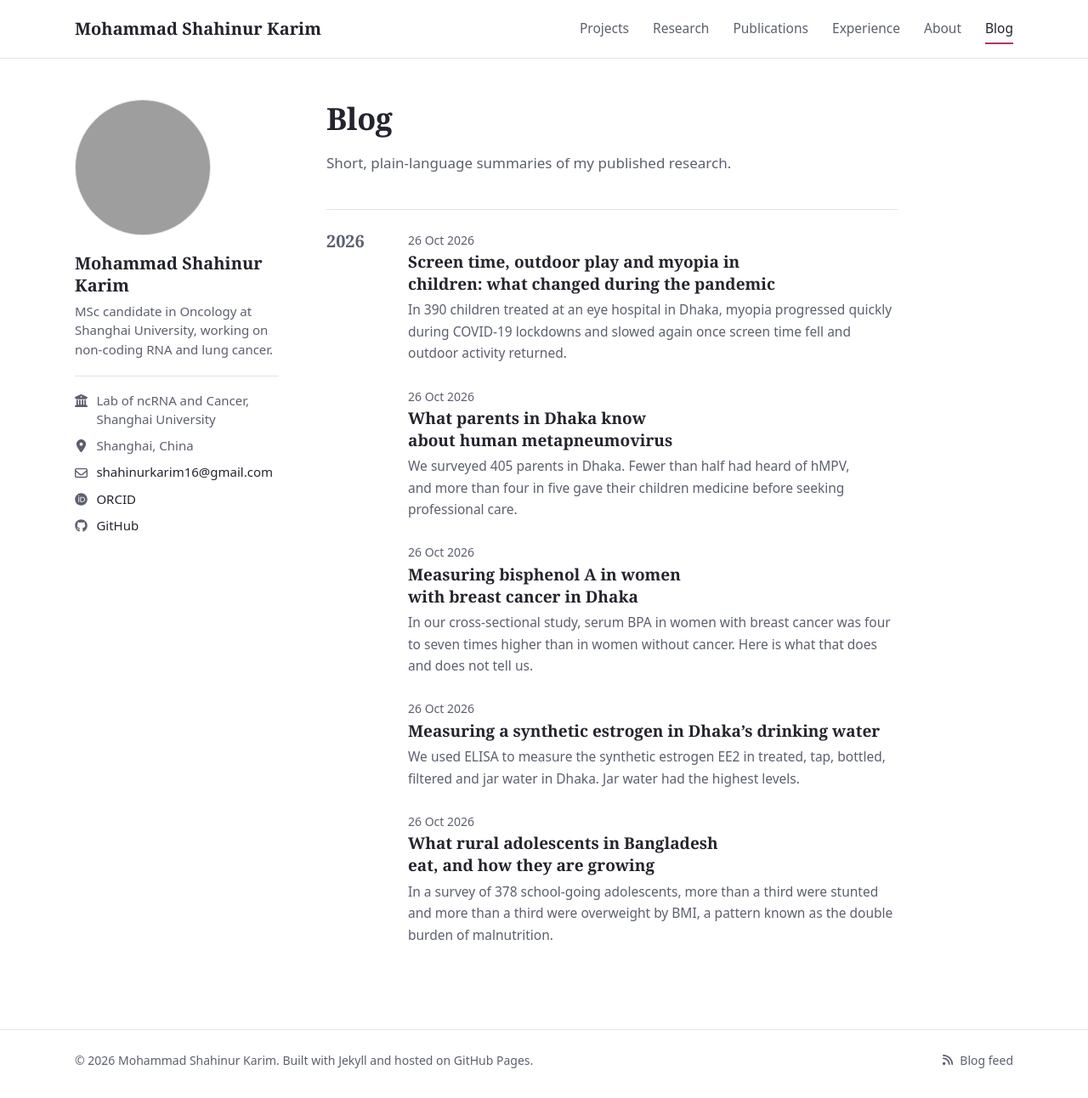
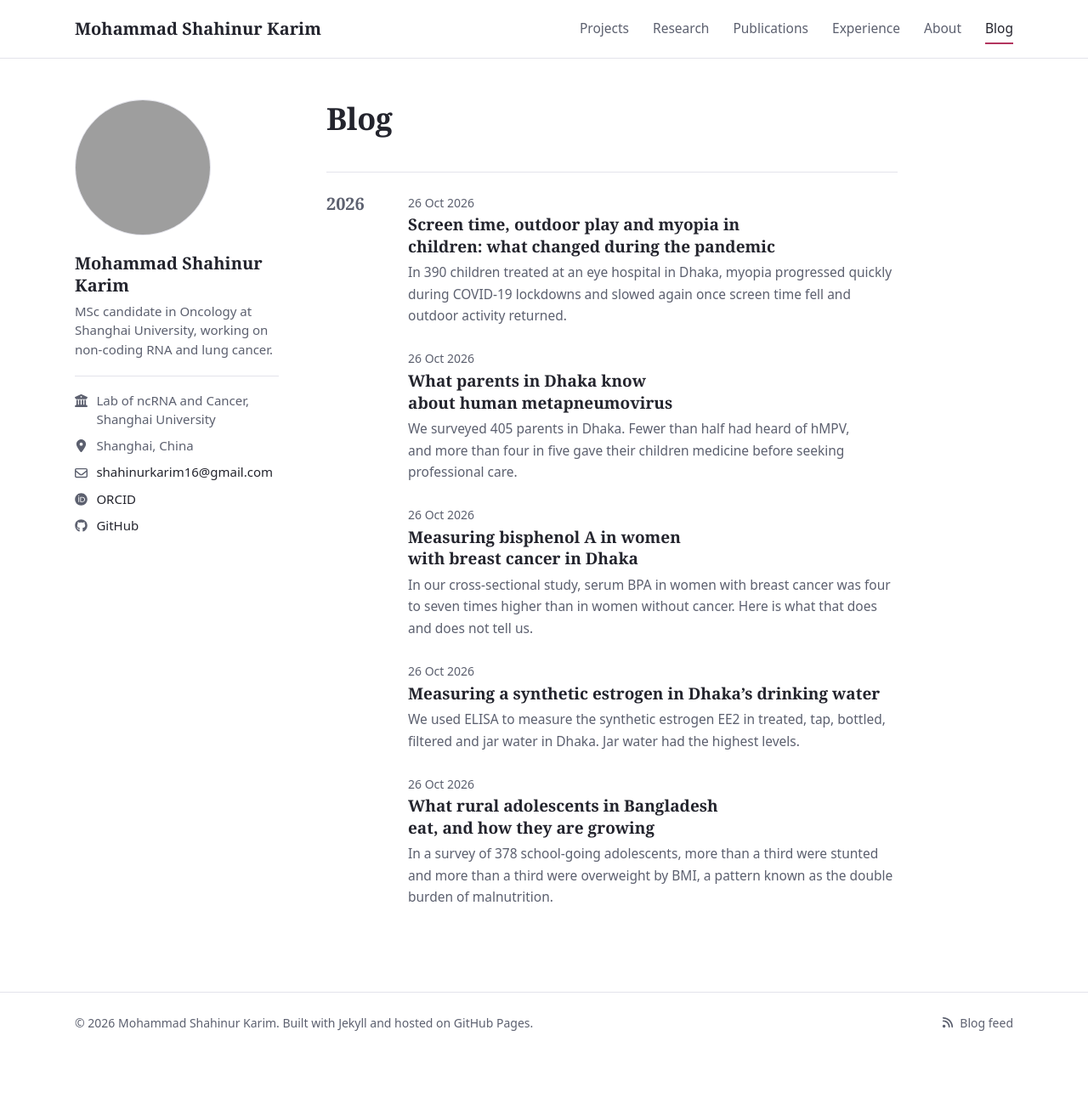
Before and after one commit to msks2016/msks2016.github.io, a Jekyll site: the page built from _pages/blog.md, in a window 1280 px wide and 1292 px high. Shown: the whole window at 85% size. Built offline with Jekyll 4.4.1, drawn with Linux system fonts in a browser that asks for light colours; grey boxes are pictures that could not be loaded.

Commit message:
Update blog.md

```diff
--- a/_pages/blog.md
+++ b/_pages/blog.md
@@ -3,5 +3,3 @@ title: "Blog"
 layout: blog
 permalink: /blog/
 ---
-
-Short, plain-language summaries of my published research.
```
